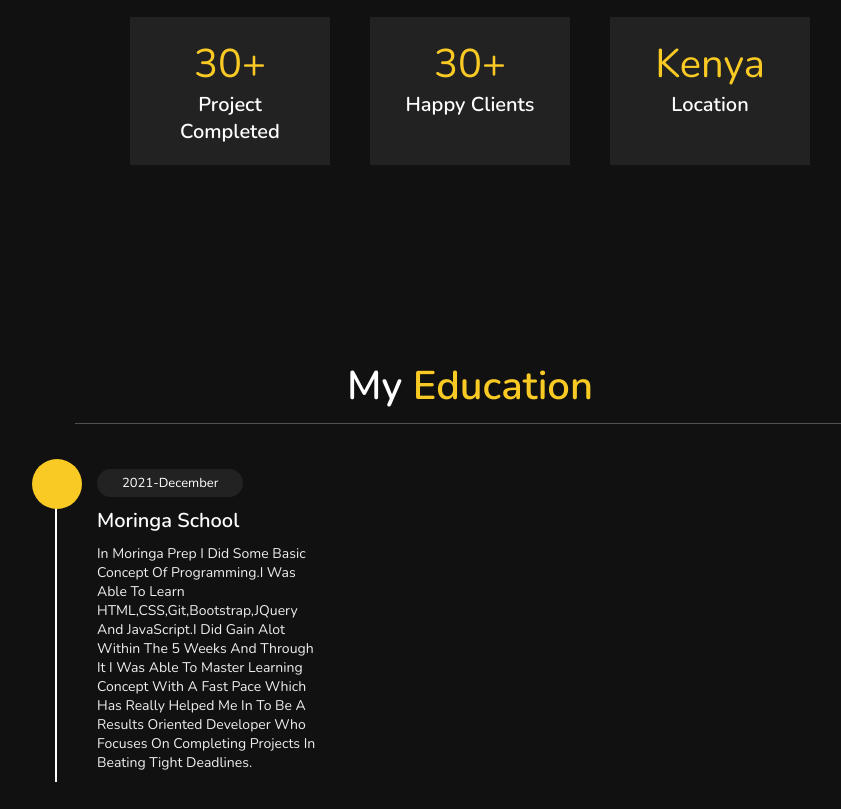
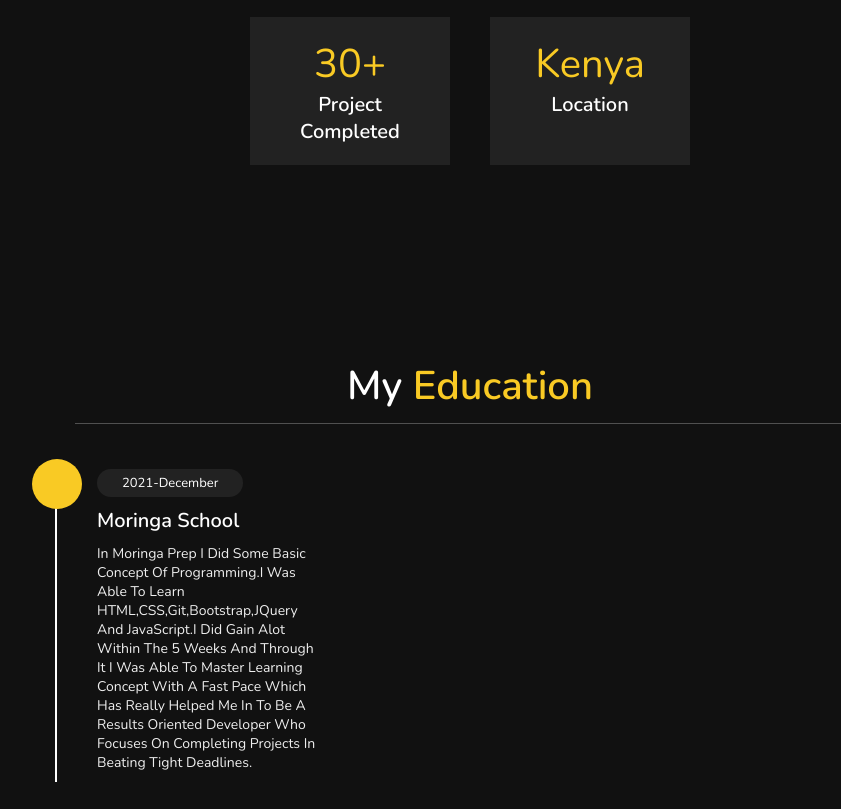
Before and after one commit to Emmanuel687/Emmanuel-Portfolio-page, a plain HTML site: page index.html in a window 1280 px wide. Shown: the part 1261-2070 px from the top of the page, without its empty margins (345-1186 px from the left). Drawn offline with nearby package versions, Linux system fonts and the light colour scheme.

Commit message:
Updated Portfolio

```diff
--- a/index.html
+++ b/index.html
@@ -73,11 +73,6 @@
         <div class="box">
             <span>30+</span>
             <h3>project completed</h3>
-        </div>
-
-        <div class="box">
-            <span>30+</span>
-            <h3>happy clients</h3>
         </div>
 
         <div class="box">
```
